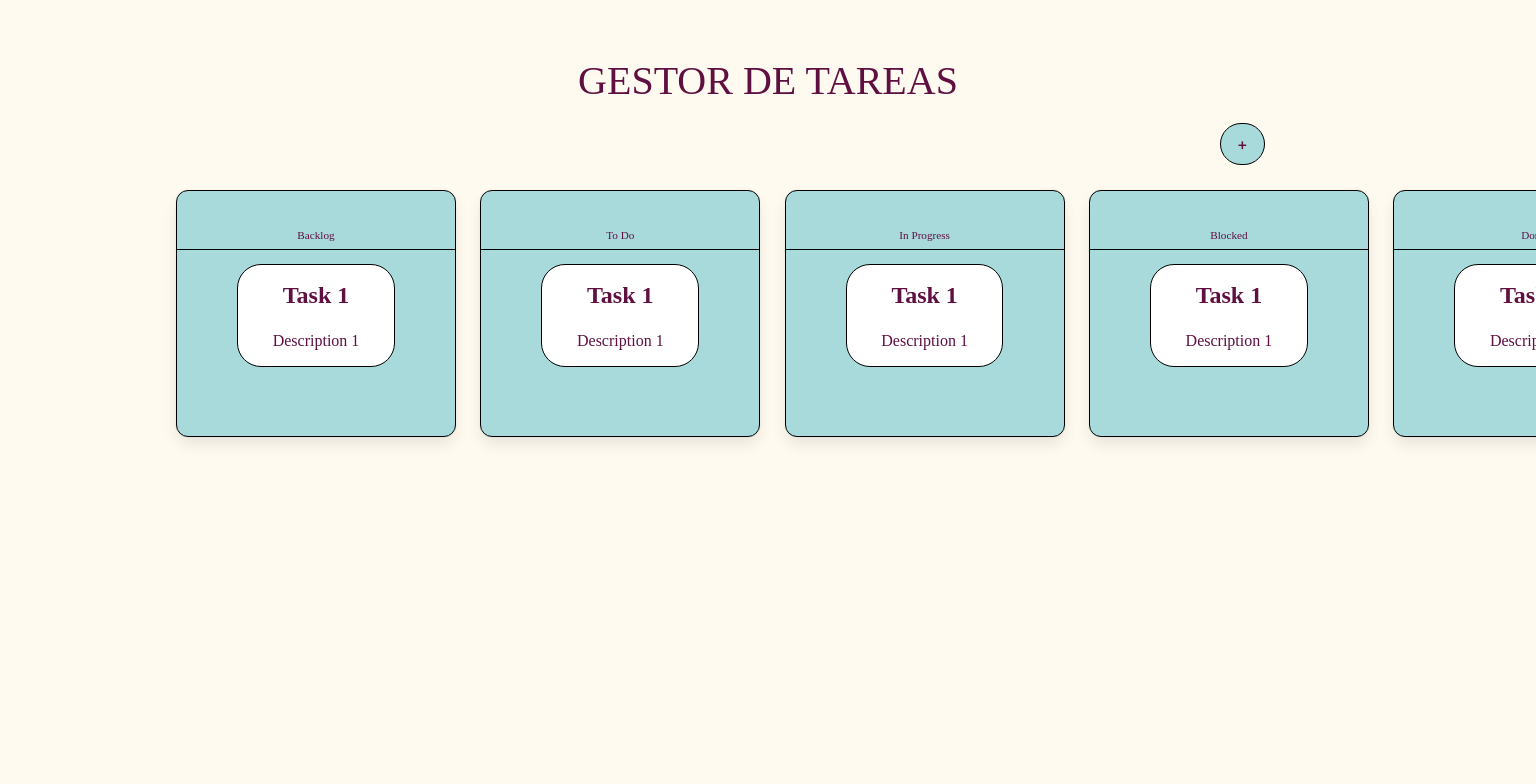
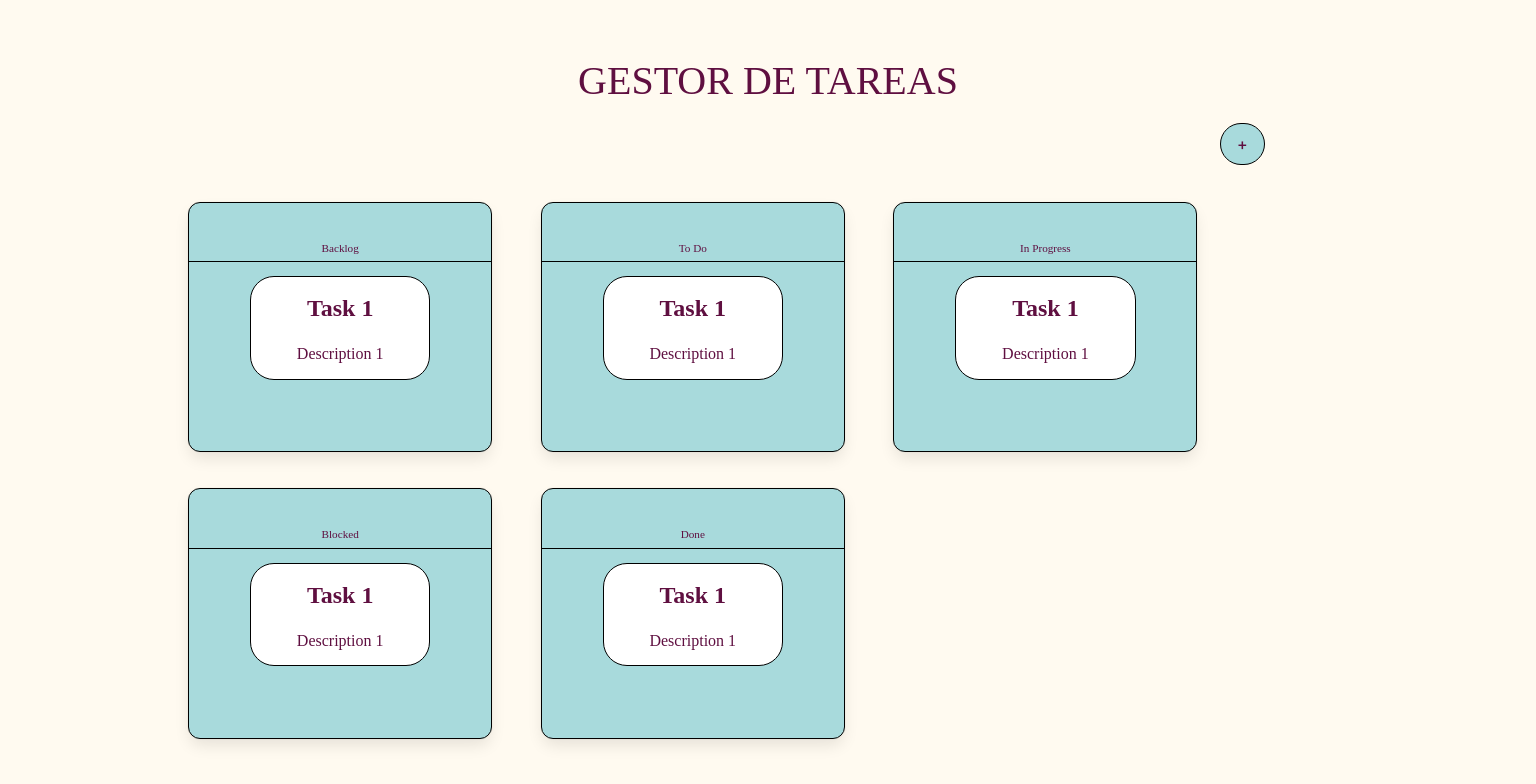
Before and after one commit to gbaup/TAGrupal_Trello_React, a React (Vite) app in the folder frontend/: page / in a window 1536 px wide. Shown: the top 784 px of the page. Built offline with nearby package versions, Linux system fonts and the light colour scheme; a web font is replaced by a local one.

Commit message:
media q arreglada

```diff
--- a/frontend/src/index.css
+++ b/frontend/src/index.css
@@ -61,12 +61,6 @@ html {
   .task {
     background-color: #3b4c4d;
   }
-
-  #addTask {
-    background-color: #197a71;
-  }
-
-
 }
 
 
@@ -142,13 +136,12 @@ h3 {
 .card {
   width: 85%;
   min-width: 200px;
-  min-height: 20vh;
   display: flex;
   flex-direction: column;
   align-items: center;
   border: 0.01rem solid black;
-  overflow-y: hidden;
   overflow-x: hidden;
+  overflow-y: auto;
   gap: 1vh;
 }
 
@@ -209,7 +202,7 @@ p {
   }
 
   .card {
-    max-height: 5rem;
+    /* max-height: 5rem;*/
     min-height: 45%;
     width: 30%;
     min-width: none;
@@ -227,7 +220,38 @@ p {
   }
 }
 
-@media (min-width:1440px) {
+@media (min-width: 1440px) {
+  .container {
+    flex-wrap: wrap; /* Cambia a wrap para que las tarjetas se muevan a la siguiente línea si no hay espacio */
+    justify-content: flex-start;
+    align-content: flex-start;
+    margin-left: 2vb;
+  }
+
+  #topBar {
+    margin-bottom: 1%;
+  }
+
+  .card h2 {
+    font-size: 1.4vb;
+  }
+
+  .card {
+    min-height: 30vb;
+    max-height: 76vb;
+    min-width: 35vb;
+    flex: 1 1 200px; /* Flexibilidad para crecer y encoger, con un ancho base de 200px */
+    margin: 1%; /* Añade margen para el espaciado entre tarjetas */
+  }
+
+  .card-content {
+    overflow-y: auto;
+    overflow-x: hidden;
+  }
+}
+
+
+/* @media (min-width:1440px) {
   .container {
     flex-wrap: nowrap;
     justify-content: flex-start;
@@ -253,7 +277,7 @@ p {
     overflow-y: auto;
     overflow-x: hidden;
   }
-}
+} */
 
 @media (min-width:1740px) {
   .container {
@@ -283,88 +307,21 @@ p {
   }
 }
 
-@media (min-width:768px) {
-
-  body,
-  html {
-      overflow-x: auto;
-  }
-
-  #topBar {
-      margin-bottom: 1%;
-  }
-
-  .card {
-      max-height: 5rem;
-      min-height: 45%;
-      width: 30%;
-      min-width: none;
-      max-width: 19rem;
-  }
-
-  .card-content {
-      overflow-y: auto;
-      overflow-x: hidden;
-  }
-
+@media (max-width: 767px) {
   #addTask {
-      position: relative;
-      margin: auto 2% 2% 80%;
+    position: fixed;
+    bottom: 20px;
+    right: 20px;
+    z-index: 1000;
+    display: flex;
+    justify-content: center;
+    align-items: center;
+    width: 4rem;
+    height: 4rem;
+    border-radius: 50%;
+    background-color: #4258FF;
+    color: #F5F6FF;
+    border: none;
+    font-size: 1.5rem;
   }
 }
-
-@media (min-width:1440px) {
-  .container {
-      flex-wrap: nowrap;
-      justify-content: flex-start;
-      align-content: flex-start;
-      margin-left: 2vb;
-  }
-
-  #topBar {
-      margin-bottom: 1%;
-  }
-
-  .card h2 {
-      font-size: 1.4vb;
-  }
-
-  .card {
-      min-height: 30vb;
-      max-height: 76vb;
-      min-width: 35vb;
-  }
-
-  .card-content {
-      overflow-y: auto;
-      overflow-x: hidden;
-  }
-}
-
-@media (min-width:1740px) {
-  .container {
-      flex-wrap: nowrap;
-      align-items: flex-start;
-      justify-content: center;
-      margin-left: auto;
-  }
-
-  #topBar {
-      margin-bottom: 1%;
-  }
-
-  .card h2 {
-      font-size: 1.4vb;
-  }
-
-  .card {
-      min-height: 30vb;
-      max-height: 76vb;
-      min-width: 35vb;
-  }
-
-  .card-content {
-      overflow-y: auto;
-      overflow-x: hidden;
-  }
-}
```
